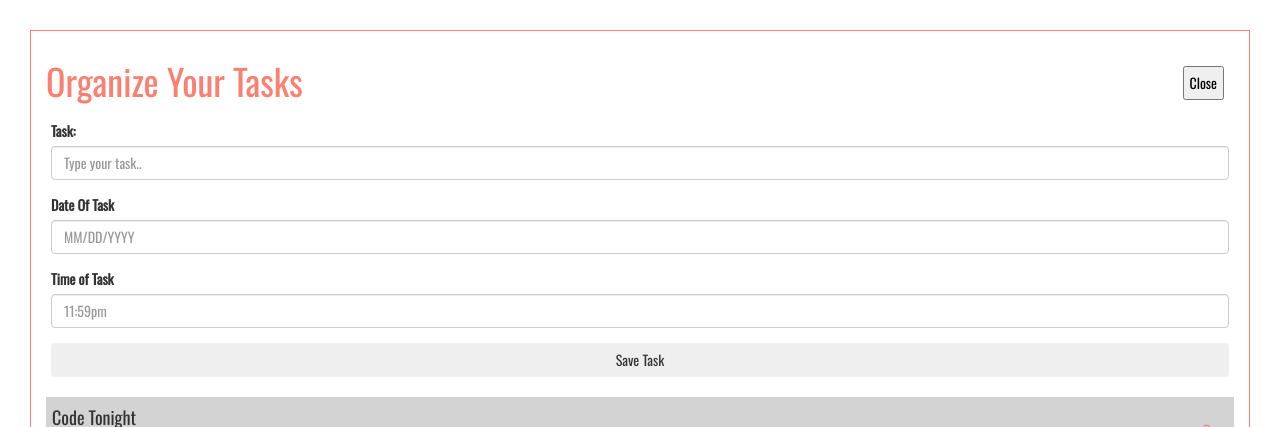
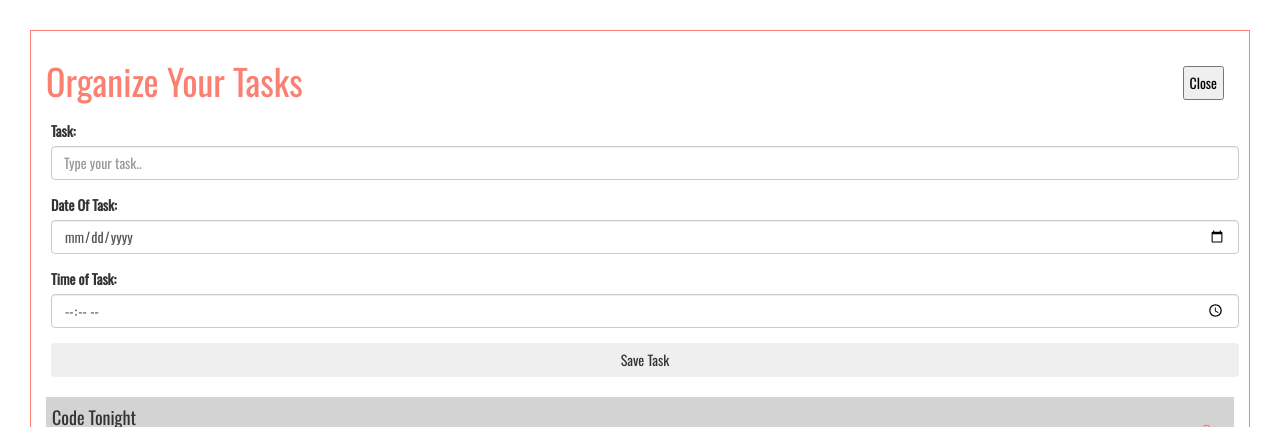
Before and after one commit to reneehammons/TaskOrganizer, a React (Create React App) app: page / in a window 1280 px wide. Both pictures are taken after a click on the button "Add A Task". Shown: the top 427 px of the page. Built offline with nearby package versions, Linux system fonts and the light colour scheme; data requests are answered from the project's data file.

Commit message:
Updated the date and time inputs for adding a task

```diff
--- a/src/components/AddTask.js
+++ b/src/components/AddTask.js
@@ -10,19 +10,6 @@ const AddTask = ({onAdd}) => {
     const onSubmit = (e) => {
         e.preventDefault()
 
-        if (!text){
-            alert('Please add a task!')
-            return
-        }
-        if (!date){
-            alert('Please add a date!')
-            return
-        }
-        if (!time){
-            alert('Please add a time!')
-            return
-
-        }
         onAdd({ id, text, date, time, highlight})
 
         setId('')
@@ -31,7 +18,6 @@ const AddTask = ({onAdd}) => {
         setTime('')
         setHighlight('')
     }
-
 
     return (
         <form className='addTaskForm' onSubmit={onSubmit}>
@@ -46,9 +32,9 @@ const AddTask = ({onAdd}) => {
                 />
             </div>
             <div className="form-group">
-                <label>Date Of Task </label>
+                <label>Date Of Task: </label>
                 <input
-                    type='text'
+                    type="date"
                     className="form-control"
                     placeholder='MM/DD/YYYY'
                     value={date}
@@ -56,9 +42,9 @@ const AddTask = ({onAdd}) => {
                 />
             </div>
             <div className="form-group">
-                <label>Time of Task </label>
+                <label>Time of Task: </label>
                 <input
-                    type='text'
+                    type="time"
                     className="form-control"
                     placeholder='11:59pm'
                     value={time}
--- a/src/components/Tasks.js
+++ b/src/components/Tasks.js
@@ -1,9 +1,17 @@
 import Task from './Task'
 
 const Tasks = ({ tasks, onDelete, onHighlight }) => {
+    const sortedTasks = tasks.sort((a,b) => {
+        const aDateAndTime = a.date + ' ' + a.time
+        const bDateAndTime = b.date + ' ' + b.time
+
+        return bDateAndTime - aDateAndTime
+    })
+
+
     return (
         <div className="tasks">
-            {tasks.map((task, index) => (
+            {sortedTasks.map((task, index) => (
                 <Task
                     key={index}
                     task={task}
--- a/src/index.css
+++ b/src/index.css
@@ -78,6 +78,6 @@ h1{
 }
 
 .addTaskForm{
-  margin: 0px 20px 20px 20px;
+  margin: 0px 10px 20px 20px;
   border: black;
 }
```
